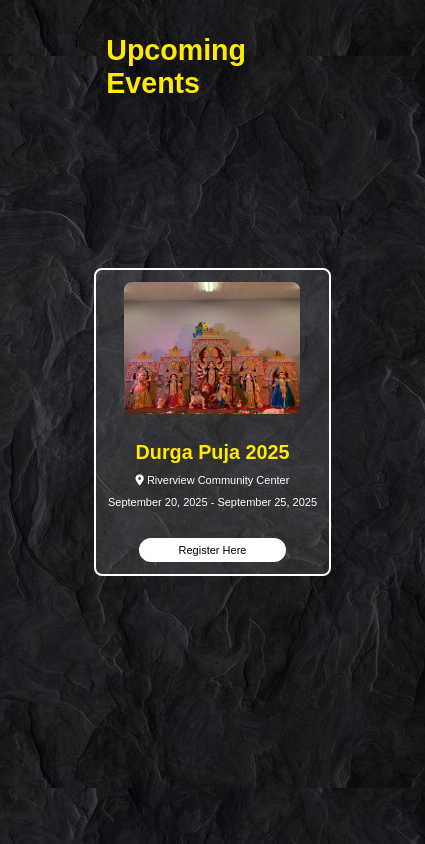
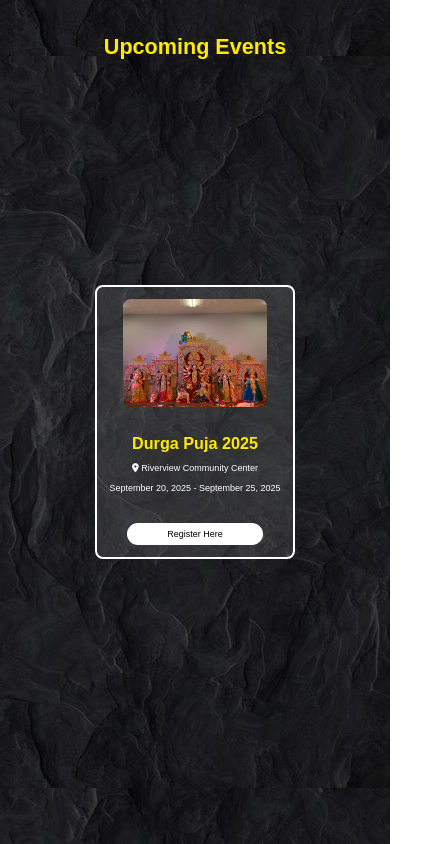
Before and after one commit to Debashis-Shuvo/SSCA-website, a plain HTML site: page upcoming.html in a window 390 px wide. Shown: the whole page, 425 px wide, since content can reach past the window. Drawn offline with Linux system fonts and the light colour scheme; a web font is replaced by a local one.

Commit message:
Resized upcoming events

```diff
--- a/upcoming.css
+++ b/upcoming.css
@@ -28,7 +28,7 @@ a {
     height: 100vh;
     min-height: 685px;
     width: 100%;
-    min-width: 425px;
+    /* min-width: 425px; */
 
     display: flex;
     flex-direction: column;
@@ -43,7 +43,7 @@ a {
     left: 50%;
     transform: translate(-50%);
 
-    font-size: 2.6rem;
+    font-size: 2.4rem;
     color: var(--yellow);
 }
 
@@ -108,3 +108,9 @@ a {
         flex-direction: column;
     }
 }
+
+@media (max-width: 420px) {
+    html {
+        font-size: 9px;
+    }
+}
```
